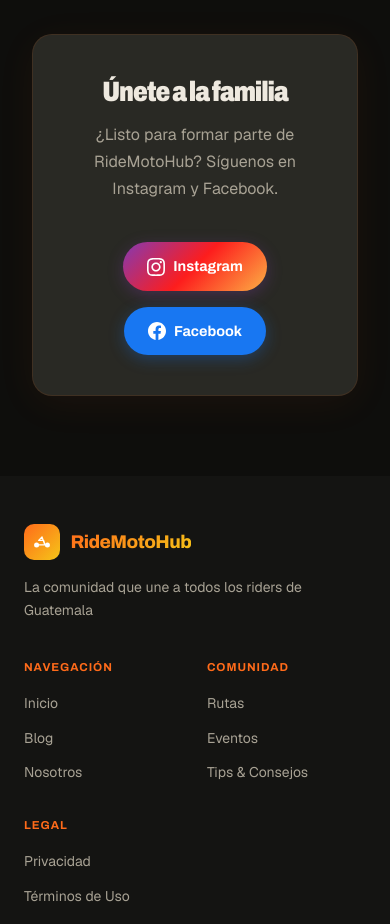
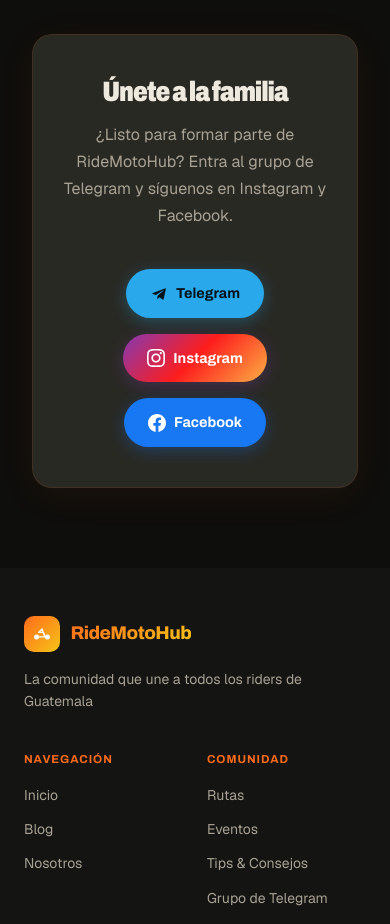
Before and after one commit to devlewiso/ridemotohub, an Astro site: page /about in a window 390 px wide. Shown: the part 6740-7664 px from the top of the page. Built offline with nearby package versions, Linux system fonts and the light colour scheme; Astro itself is replaced by a stand-in of ours.

Commit message:
Telegram: grupo RideMotoHub Guatemala en Unirme, menú, pie y Nosotros
Co-Authored-By: Claude Opus 5.5 <noreply@anthropic.com>

```diff
--- a/src/components/Footer.astro
+++ b/src/components/Footer.astro
@@ -1,4 +1,5 @@
 ---
+import { TELEGRAM_URL } from "../consts";
 const today = new Date();
 ---
 
@@ -32,6 +33,7 @@ const today = new Date();
 				<a href="/rutas">Rutas</a>
 				<a href="/eventos">Eventos</a>
 				<a href="/tips">Tips & Consejos</a>
+				<a href={TELEGRAM_URL} target="_blank" rel="noopener noreferrer">Grupo de Telegram</a>
 			</div>
 			<div class="link-group">
 				<h4>Legal</h4>
--- a/src/components/Header.astro
+++ b/src/components/Header.astro
@@ -1,5 +1,5 @@
 ---
-import { SITE_TITLE } from "../consts";
+import { SITE_TITLE, TELEGRAM_URL } from "../consts";
 import HeaderLink from "./HeaderLink.astro";
 ---
 
@@ -26,10 +26,14 @@ import HeaderLink from "./HeaderLink.astro";
 			<HeaderLink href="/tips">Tips</HeaderLink>
 			<HeaderLink href="/blog">Blog</HeaderLink>
 			<HeaderLink href="/about">Nosotros</HeaderLink>
+			<a href={TELEGRAM_URL} target="_blank" rel="noopener noreferrer" class="tg-mobile">Únete en Telegram</a>
 		</div>
 
 		<div class="nav-right">
 			<div class="social-links">
+				<a href={TELEGRAM_URL} target="_blank" rel="noopener noreferrer" aria-label="Grupo de Telegram" class="social-btn telegram">
+					<svg viewBox="0 0 24 24" width="17" height="17" fill="currentColor" aria-hidden="true"><path d="M9.78 18.65l.28-4.23 7.68-6.92c.34-.31-.07-.46-.52-.19L7.74 13.3 3.64 12c-.88-.25-.89-.86.2-1.3l15.97-6.16c.73-.33 1.43.18 1.15 1.3l-2.72 12.81c-.19.91-.74 1.13-1.5.71l-4.14-3.06-1.99 1.93c-.23.23-.42.42-.83.42z"/></svg>
+				</a>
 				<a href="https://www.instagram.com/ridemotohub" target="_blank" rel="noopener noreferrer" aria-label="Instagram" class="social-btn instagram">
 					<svg viewBox="0 0 24 24" width="17" height="17" fill="none">
 						<path fill="currentColor" d="M12 2.163c3.204 0 3.584.012 4.85.07 3.252.148 4.771 1.691 4.919 4.919.058 1.265.069 1.645.069 4.849 0 3.205-.012 3.584-.069 4.849-.149 3.225-1.664 4.771-4.919 4.919-1.266.058-1.644.07-4.85.07-3.204 0-3.584-.012-4.849-.07-3.26-.149-4.771-1.699-4.919-4.92-.058-1.265-.07-1.644-.07-4.849 0-3.204.013-3.583.07-4.849.149-3.227 1.664-4.771 4.919-4.919 1.266-.057 1.645-.069 4.849-.069zm0-2.163c-3.259 0-3.667.014-4.947.072-4.358.2-6.78 2.618-6.98 6.98-.059 1.281-.073 1.689-.073 4.948 0 3.259.014 3.668.072 4.948.2 4.358 2.618 6.78 6.98 6.98 1.281.058 1.689.072 4.948.072 3.259 0 3.668-.014 4.948-.072 4.354-.2 6.782-2.618 6.979-6.98.059-1.28.073-1.689.073-4.948 0-3.259-.014-3.667-.072-4.947-.196-4.354-2.617-6.78-6.979-6.98-1.281-.059-1.69-.073-4.949-.073zm0 5.838c-3.403 0-6.162 2.759-6.162 6.162s2.759 6.163 6.162 6.163 6.162-2.759 6.162-6.163c0-3.403-2.759-6.162-6.162-6.162zm0 10.162c-2.209 0-4-1.79-4-4 0-2.209 1.791-4 4-4s4 1.791 4 4c0 2.21-1.791 4-4 4zm6.406-11.845c-.796 0-1.441.645-1.441 1.44s.645 1.44 1.441 1.44c.795 0 1.439-.645 1.439-1.44s-.644-1.44-1.439-1.44z"/>
@@ -42,7 +46,7 @@ import HeaderLink from "./HeaderLink.astro";
 				</a>
 			</div>
 
-			<a href="/blog" class="cta-btn">Unirme</a>
+			<a href={TELEGRAM_URL} target="_blank" rel="noopener noreferrer" class="cta-btn">Unirme</a>
 
 			<button class="hamburger" id="hamburger" aria-label="Abrir menú" aria-expanded="false">
 				<span></span><span></span><span></span>
@@ -217,6 +221,8 @@ import HeaderLink from "./HeaderLink.astro";
 	.social-btn:hover { transform: translateY(-2px); }
 	.social-btn.instagram:hover { color: #e1306c; background: rgba(225,48,108,0.1); }
 	.social-btn.facebook:hover  { color: #1877f2; background: rgba(24,119,242,0.1); }
+	.social-btn.telegram:hover  { color: #29a9eb; background: rgba(41,169,235,0.1); }
+	.tg-mobile { display: none; }
 	.social-btn.whatsapp:hover  { color: #25d366; background: rgba(37,211,102,0.1); }
 
 	/* ── CTA — gradient primary → secondary, pill shape ── */
@@ -291,6 +297,7 @@ import HeaderLink from "./HeaderLink.astro";
 			animation: slideDown 0.22s ease;
 		}
 		.nav-links.open { display: flex; }
+		.nav-links .tg-mobile { display: block; margin-top: 0.5rem; text-align: center; font-weight: 700; color: #160A02; background: linear-gradient(135deg, var(--ov-primary), var(--ov-secondary)); text-decoration: none; }
 		.nav-links :global(a) { padding: 0.75rem 1rem; font-size: 0.95rem; border-radius: 8px; }
 		.nav-links :global(a:hover) { background: rgba(255,107,26, 0.06); }
 		.nav-links :global(a.active::after) { display: none; }
--- a/src/consts.ts
+++ b/src/consts.ts
@@ -2,4 +2,5 @@
 // You can import this data from anywhere in your site by using the `import` keyword.
 
 export const SITE_TITLE = 'RideMotoHub Guatemala';
+export const TELEGRAM_URL = 'https://t.me/+PvdHAuxgxHoyMjdh';
 export const SITE_DESCRIPTION = 'La comunidad que une a todos los riders de Guatemala - Todas las cilindradas, una sola pasión';
--- a/src/pages/about.astro
+++ b/src/pages/about.astro
@@ -1,4 +1,5 @@
 ---
+import { TELEGRAM_URL } from "../consts";
 import BaseHead from "../components/BaseHead.astro";
 import Footer from "../components/Footer.astro";
 import Header from "../components/Header.astro";
@@ -202,8 +203,12 @@ import Header from "../components/Header.astro";
             <div class="container">
                 <div class="cta-box">
                     <h2>Únete a la familia</h2>
-                    <p>¿Listo para formar parte de RideMotoHub? Síguenos en Instagram y Facebook.</p>
+                    <p>¿Listo para formar parte de RideMotoHub? Entra al grupo de Telegram y síguenos en Instagram y Facebook.</p>
                     <div class="cta-buttons">
+                        <a href={TELEGRAM_URL} target="_blank" rel="noopener noreferrer" class="btn btn-telegram">
+                            <svg viewBox="0 0 24 24" width="18" height="18" fill="currentColor" aria-hidden="true"><path d="M9.78 18.65l.28-4.23 7.68-6.92c.34-.31-.07-.46-.52-.19L7.74 13.3 3.64 12c-.88-.25-.89-.86.2-1.3l15.97-6.16c.73-.33 1.43.18 1.15 1.3l-2.72 12.81c-.19.91-.74 1.13-1.5.71l-4.14-3.06-1.99 1.93c-.23.23-.42.42-.83.42z"/></svg>
+                            Telegram
+                        </a>
                         <a href="https://www.instagram.com/ridemotohub" target="_blank" rel="noopener noreferrer" class="btn btn-instagram">
                             <svg viewBox="0 0 24 24" width="18" height="18" fill="currentColor"><path d="M12 2.163c3.204 0 3.584.012 4.85.07 3.252.148 4.771 1.691 4.919 4.919.058 1.265.069 1.645.069 4.849 0 3.205-.012 3.584-.069 4.849-.149 3.225-1.664 4.771-4.919 4.919-1.266.058-1.644.07-4.85.07-3.204 0-3.584-.012-4.849-.07-3.26-.149-4.771-1.699-4.919-4.92-.058-1.265-.07-1.644-.07-4.849 0-3.204.013-3.583.07-4.849.149-3.227 1.664-4.771 4.919-4.919 1.266-.057 1.645-.069 4.849-.069zm0-2.163c-3.259 0-3.667.014-4.947.072-4.358.2-6.78 2.618-6.98 6.98-.059 1.281-.073 1.689-.073 4.948 0 3.259.014 3.668.072 4.948.2 4.358 2.618 6.78 6.98 6.98 1.281.058 1.689.072 4.948.072 3.259 0 3.668-.014 4.948-.072 4.354-.2 6.782-2.618 6.979-6.98.059-1.28.073-1.689.073-4.948 0-3.259-.014-3.667-.072-4.947-.196-4.354-2.617-6.78-6.979-6.98-1.281-.059-1.69-.073-4.949-.073zm0 5.838c-3.403 0-6.162 2.759-6.162 6.162s2.759 6.163 6.162 6.163 6.162-2.759 6.162-6.163c0-3.403-2.759-6.162-6.162-6.162zm0 10.162c-2.209 0-4-1.79-4-4 0-2.209 1.791-4 4-4s4 1.791 4 4c0 2.21-1.791 4-4 4zm6.406-11.845c-.796 0-1.441.645-1.441 1.44s.645 1.44 1.441 1.44c.795 0 1.439-.645 1.439-1.44s-.644-1.44-1.439-1.44z"/></svg>
                             Instagram
@@ -738,6 +743,12 @@ import Header from "../components/Header.astro";
 
     .btn:hover { transform: translateY(-2px); opacity: 0.9; }
 
+    .btn-telegram {
+        background: #29a9eb;
+        color: #04121c;
+        box-shadow: 0 4px 16px rgba(41, 169, 235, 0.3);
+    }
+
     .btn-instagram {
         background: linear-gradient(135deg, #833ab4, #fd1d1d, #fcb045);
         box-shadow: 0 4px 16px rgba(131, 58, 180, 0.3);
```
